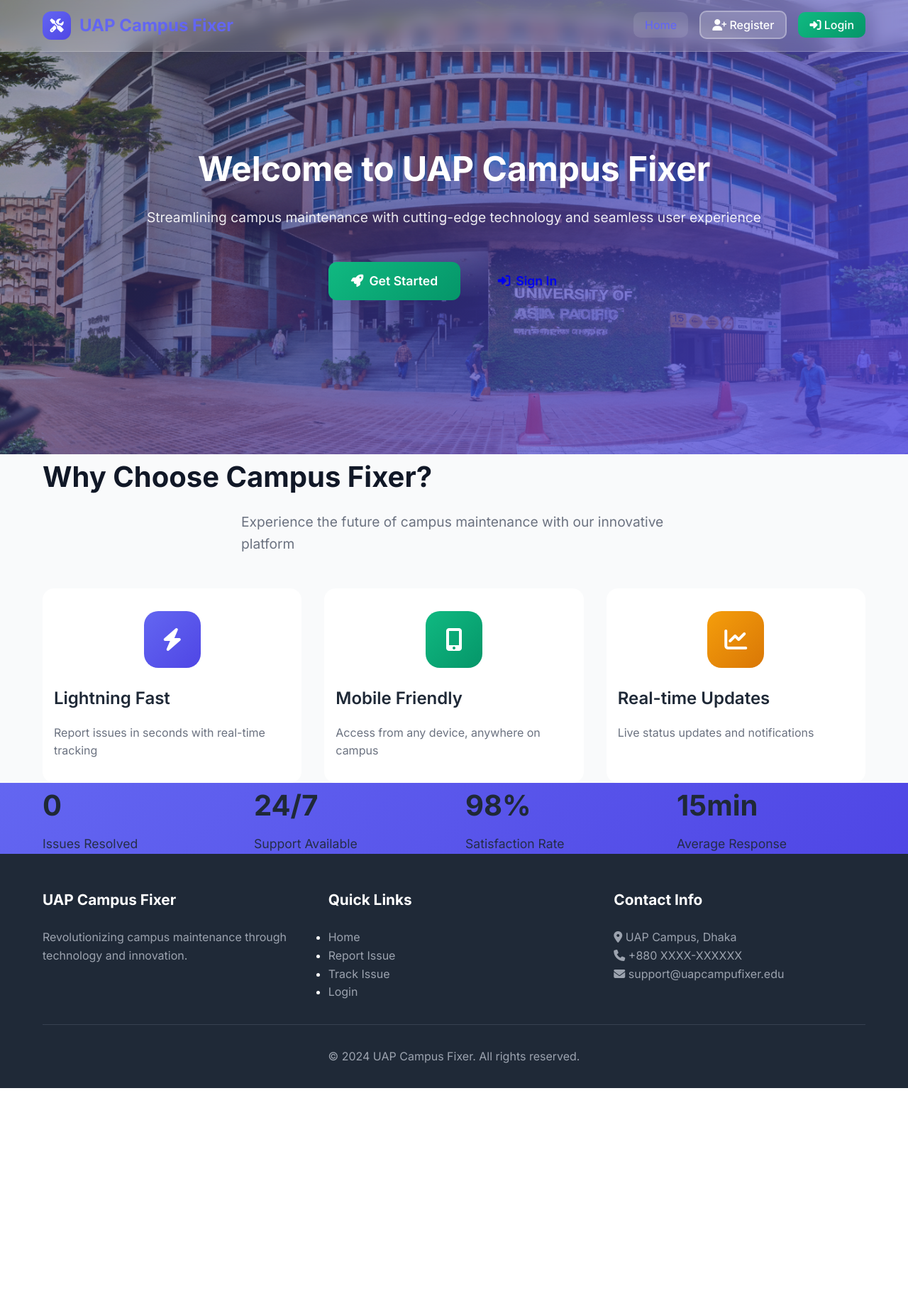
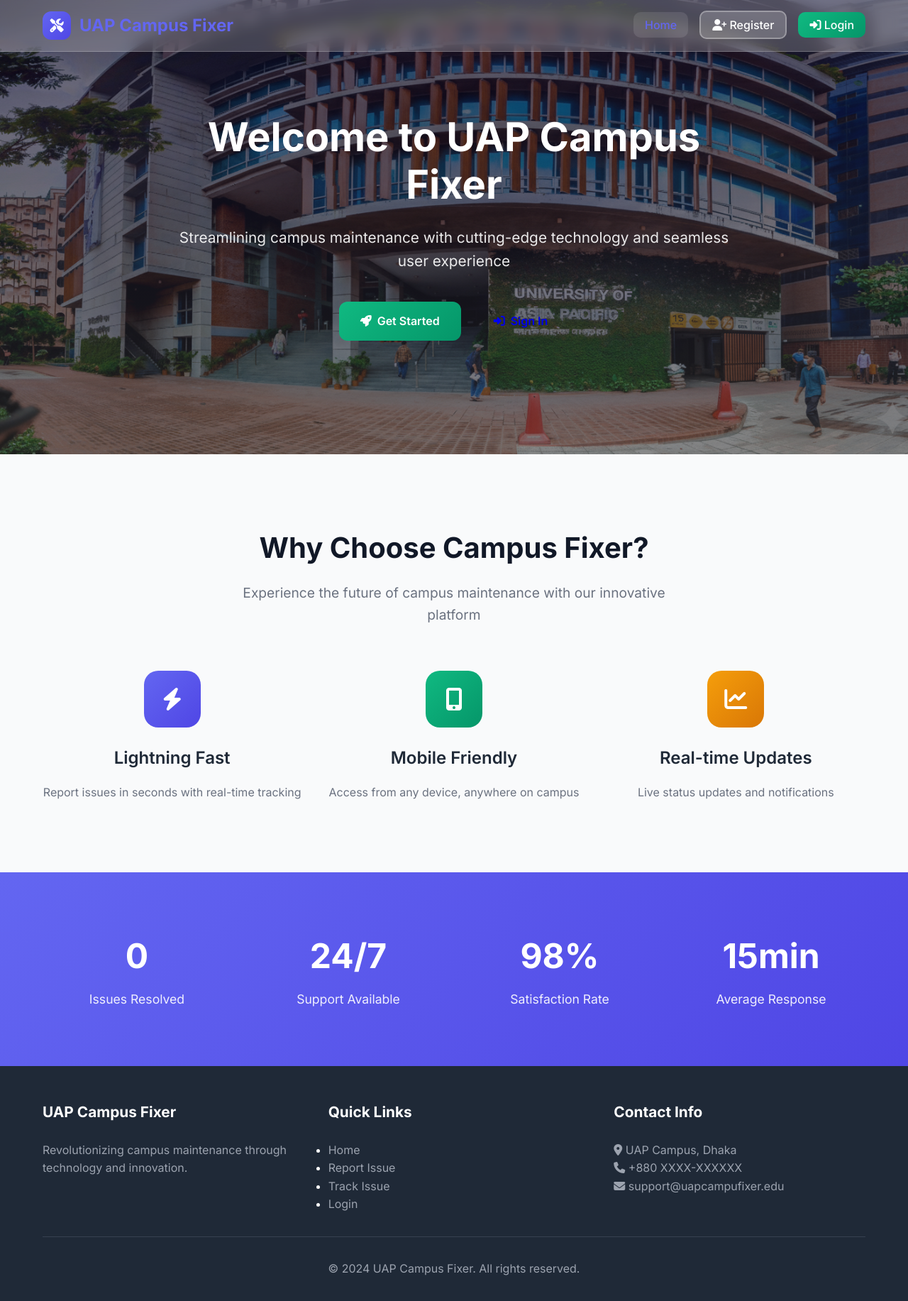
Before and after one commit to rokonur-zaman-rokon/UAP-CAMPUS-FIXER, a Django app: page / in a window 1280 px wide. Shown: the whole page at 71% size. Before the commit the page ends 1533 px from the top, so only its background shows below. Run offline with Django 5.2, Linux system fonts and the light colour scheme; data that the repository does not hold is empty.

Commit message:
color fix

```diff
--- a/campus_fixer/templates/campus_fixer/index.html
+++ b/campus_fixer/templates/campus_fixer/index.html
@@ -5,93 +5,7 @@
 
 {% block content %}
 <!-- Hero Section -->
-<section class="hero-section">
-    <div class="container text-center">
-        <h1 class="hero-title">Welcome to UAP Campus Fixer</h1>
-        <p class="hero-subtitle">
-            Streamlining campus maintenance with cutting-edge technology and seamless user experience
-        </p>
-        <div class="hero-buttons">
-            {% if user.is_authenticated %}
-                <a href="{% url 'report_issue' %}" class="btn btn-primary btn-lg">
-                    <i class="fas fa-plus-circle"></i> Report New Issue
-                </a>
-                <a href="{% url 'dashboard' %}" class="btn btn-outline-light btn-lg" style="color: pink; border-color: pink;">
-                <i class="fas fa-tachometer-alt"></i> Go to Dashboard
-                 </a>
-
-            {% else %}
-                <a href="{% url 'register' %}" class="btn btn-primary btn-lg">
-                    <i class="fas fa-rocket"></i> Get Started
-                </a>
-                <a href="{% url 'login' %}" class="btn btn-outline-light btn-lg">
-                    <i class="fas fa-sign-in-alt"></i> Sign In
-                </a>
-            {% endif %}
-        </div>
-    </div>
-</section>
-
-<!-- Features Section -->
-<section class="features-section py-5 bg-light">
-    <div class="container text-center">
-        <h2 class="section-title">Why Choose Campus Fixer?</h2>
-        <p class="section-subtitle mb-5">
-            Experience the future of campus maintenance with our innovative platform
-        </p>
-        <div class="features-grid">
-            <div class="feature-card">
-                <div class="feature-icon bg-primary">
-                    <i class="fas fa-bolt"></i>
-                </div>
-                <h3>Lightning Fast</h3>
-                <p>Report issues in seconds with real-time tracking</p>
-            </div>
-            <div class="feature-card">
-                <div class="feature-icon bg-success">
-                    <i class="fas fa-mobile-alt"></i>
-                </div>
-                <h3>Mobile Friendly</h3>
-                <p>Access from any device, anywhere on campus</p>
-            </div>
-            <div class="feature-card">
-                <div class="feature-icon bg-warning">
-                    <i class="fas fa-chart-line"></i>
-                </div>
-                <h3>Real-time Updates</h3>
-                <p>Live status updates and notifications</p>
-            </div>
-        </div>
-    </div>
-</section>
-
-<!-- Stats Section -->
-<section class="stats-section text-white py-5">
-    <div class="container">
-        <div class="stats-grid text-center">
-            <div>
-                <h3 id="issues-resolved">{{ issues_resolved }}</h3>
-                <p>Issues Resolved</p>
-            </div>
-            <div>
-                <h3>24/7</h3>
-                <p>Support Available</p>
-            </div>
-            <div>
-                <h3>98%</h3>
-                <p>Satisfaction Rate</p>
-            </div>
-            <div>
-                <h3>15min</h3>
-                <p>Average Response</p>
-            </div>
-        </div>
-    </div>
-</section>
-
-<style>
-/* Hero Section */
-.hero-section {
+<section class="hero-section" style="
     min-height: 80vh;
     display: flex;
     align-items: center;
@@ -99,109 +13,103 @@
     text-align: center;
     color: white;
     padding: 4rem 2rem;
-    background: linear-gradient(135deg, rgba(48, 50, 52, 0.4), rgba(79,70,229,0.8)),
-                url("{% static 'campus_fixer/images/uap-bg.png' %}") center/cover no-repeat;
-}
-.hero-title {
-    font-size: 3rem;
-    font-weight: 700;
-    margin-bottom: 1.5rem;
-    line-height: 1.2;
-}
-.hero-subtitle {
-    font-size: 1.2rem;
-    margin-bottom: 2.5rem;
-    opacity: 0.9;
-}
-.hero-buttons .btn {
-    margin: 0.5rem;
-    padding: 0.8rem 2rem;
-    font-size: 1.1rem;
-}
-.btn-dashboard {
-    color: yellow !important;           /* normal text color */
-    border-color: yellow !important;    /* match border */
-    transition: color 0.3s ease, background 0.3s ease;
-}
-.btn-dashboard:hover {
-    color: white !important;            /* hover text color */
-    background-color: yellow !important; /* optional: yellow background on hover */
-}
+    background: linear-gradient(rgba(6, 2, 36, 0.62), rgba(50, 50, 50, 0.56)),
+                url({% static 'campus_fixer/images/uap-bg.png' %}) center/cover no-repeat;
+">
+    <div class="container">
+        <div style="max-width: 800px; margin: 0 auto;">
+            <h1 style="font-size: 3.5rem; font-weight: 700; margin-bottom: 1.5rem; line-height: 1.2;">
+                Welcome to UAP Campus Fixer
+            </h1>
+            <p style="font-size: 1.3rem; margin-bottom: 2.5rem; opacity: 0.9;">
+                Streamlining campus maintenance with cutting-edge technology and seamless user experience
+            </p>
+            <div style="display: flex; gap: 1rem; justify-content: center; flex-wrap: wrap;">
+                {% if user.is_authenticated %}
+                    <a href="{% url 'report_issue' %}" class="btn btn-primary" style="padding: 15px 30px;">
+                        <i class="fas fa-plus-circle"></i> Report New Issue
+                    </a>
+                    <a href="{% url 'dashboard' %}" class="btn btn-outline-light" style="padding: 15px 30px; color: black; border-color: white; background-color: pink;">
+                        <i class="fas fa-tachometer-alt"></i> Go to Dashboard
+                    </a>
+                {% else %}
+                    <a href="{% url 'register' %}" class="btn btn-primary" style="padding: 15px 30px;">
+                        <i class="fas fa-rocket"></i> Get Started
+                    </a>
+                    <a href="{% url 'login' %}" class="btn btn-outline-light" style="padding: 15px 30px;">
+                        <i class="fas fa-sign-in-alt"></i> Sign In
+                    </a>
+                {% endif %}
+            </div>
+        </div>
+    </div>
+</section>
 
-/* Features Section */
-.features-section {
-    background-color: #f9fafb;
-}
-.section-title {
-    font-size: 2.5rem;
-    font-weight: 700;
-    margin-bottom: 1rem;
-    color: #111827;
-}
-.section-subtitle {
-    font-size: 1.2rem;
-    color: #6b7280;
-    max-width: 600px;
-    margin: 0 auto 3rem;
-}
-.features-grid {
-    display: grid;
-    grid-template-columns: repeat(auto-fit, minmax(280px, 1fr));
-    gap: 2rem;
-}
-.feature-card {
-    background: white;
-    padding: 2rem 1rem;
-    border-radius: 1rem;
-    transition: transform 0.3s ease, box-shadow 0.3s ease;
-}
-.feature-card:hover {
-    transform: translateY(-5px);
-    box-shadow: 0 10px 20px rgba(0,0,0,0.1);
-}
-.feature-icon {
-    width: 80px;
-    height: 80px;
-    border-radius: 20px;
-    display: flex;
-    align-items: center;
-    justify-content: center;
-    margin: 0 auto 1.5rem;
-    font-size: 2rem;
-    color: white;
-}
-.bg-primary { background: linear-gradient(135deg, #6366F1, #4F46E5); }
-.bg-success { background: linear-gradient(135deg, #10B981, #059669); }
-.bg-warning { background: linear-gradient(135deg, #F59E0B, #D97706); }
-.feature-card h3 {
-    font-size: 1.5rem;
-    font-weight: 600;
-    margin-bottom: 1rem;
-}
-.feature-card p { color: #6b7280; }
 
-/* Stats Section */
-.stats-section {
-    background: linear-gradient(135deg, #6366F1, #4F46E5);
-}
-.stats-grid {
-    display: grid;
-    grid-template-columns: repeat(auto-fit, minmax(180px, 1fr));
-    gap: 2rem;
-}
-.stats-grid h3 {
-    font-size: 2.5rem;
-    font-weight: 700;
-    margin-bottom: 0.5rem;
-}
-.stats-grid p {
-    font-size: 1.1rem;
-    opacity: 0.9;
-}
-</style>
+<!-- Features Section -->
+<section style="padding: 100px 0; background: #f9fafb;">
+    <div class="container">
+        <h2 style="text-align: center; font-size: 2.5rem; font-weight: 700; margin-bottom: 1rem; color: #111827;">
+            Why Choose Campus Fixer?
+        </h2>
+        <p style="text-align: center; font-size: 1.2rem; color: #6b7280; margin-bottom: 4rem; max-width: 600px; margin-left: auto; margin-right: auto;">
+            Experience the future of campus maintenance with our innovative platform
+        </p>
+
+        <div style="display: grid; grid-template-columns: repeat(auto-fit, minmax(300px, 1fr)); gap: 2rem;">
+            <div class="card" style="text-align: center; transition: transform 0.3s ease;">
+                <div style="width: 80px; height: 80px; background: linear-gradient(135deg, #6366F1, #4F46E5); border-radius: 20px; display: flex; align-items: center; justify-content: center; margin: 0 auto 1.5rem; color: white; font-size: 2rem;">
+                    <i class="fas fa-bolt"></i>
+                </div>
+                <h3 style="font-size: 1.5rem; font-weight: 600; margin-bottom: 1rem;">Lightning Fast</h3>
+                <p style="color: #6b7280;">Report issues in seconds with real-time tracking</p>
+            </div>
+
+            <div class="card" style="text-align: center; transition: transform 0.3s ease;">
+                <div style="width: 80px; height: 80px; background: linear-gradient(135deg, #10B981, #059669); border-radius: 20px; display: flex; align-items: center; justify-content: center; margin: 0 auto 1.5rem; color: white; font-size: 2rem;">
+                    <i class="fas fa-mobile-alt"></i>
+                </div>
+                <h3 style="font-size: 1.5rem; font-weight: 600; margin-bottom: 1rem;">Mobile Friendly</h3>
+                <p style="color: #6b7280;">Access from any device, anywhere on campus</p>
+            </div>
+
+            <div class="card" style="text-align: center; transition: transform 0.3s ease;">
+                <div style="width: 80px; height: 80px; background: linear-gradient(135deg, #F59E0B, #D97706); border-radius: 20px; display: flex; align-items: center; justify-content: center; margin: 0 auto 1.5rem; color: white; font-size: 2rem;">
+                    <i class="fas fa-chart-line"></i>
+                </div>
+                <h3 style="font-size: 1.5rem; font-weight: 600; margin-bottom: 1rem;">Real-time Updates</h3>
+                <p style="color: #6b7280;">Live status updates and notifications</p>
+            </div>
+        </div>
+    </div>
+</section>
+
+<!-- Stats Section -->
+<section style="padding: 80px 0; background: linear-gradient(135deg, #6366F1, #4F46E5); color: white;">
+    <div class="container">
+        <div style="display: grid; grid-template-columns: repeat(auto-fit, minmax(200px, 1fr)); gap: 2rem; text-align: center;">
+            <div>
+                <h3 style="font-size: 3rem; font-weight: 700; margin-bottom: 0.5rem;">{{ issues_resolved }}</h3>
+                <p style="font-size: 1.1rem; opacity: 0.9;">Issues Resolved</p>
+            </div>
+            <div>
+                <h3 style="font-size: 3rem; font-weight: 700; margin-bottom: 0.5rem;">24/7</h3>
+                <p style="font-size: 1.1rem; opacity: 0.9;">Support Available</p>
+            </div>
+            <div>
+                <h3 style="font-size: 3rem; font-weight: 700; margin-bottom: 0.5rem;">98%</h3>
+                <p style="font-size: 1.1rem; opacity: 0.9;">Satisfaction Rate</p>
+            </div>
+            <div>
+                <h3 style="font-size: 3rem; font-weight: 700; margin-bottom: 0.5rem;">15min</h3>
+                <p style="font-size: 1.1rem; opacity: 0.9;">Average Response</p>
+            </div>
+        </div>
+    </div>
+</section>
 <script>
 function updateResolvedIssues() {
-    fetch("{% url 'issues_resolved_count' %}")  // create a new endpoint for AJAX
+    fetch("{% url 'issues_resolved_count' %}")
         .then(response => response.json())
         .then(data => {
             document.getElementById('issues-resolved').innerText = data.resolved_count;
@@ -209,8 +117,6 @@ function updateResolvedIssues() {
         .catch(err => console.error(err));
 }
 
-// Update every 10 seconds
 setInterval(updateResolvedIssues, 10000);
 </script>
-
 {% endblock %}
```
